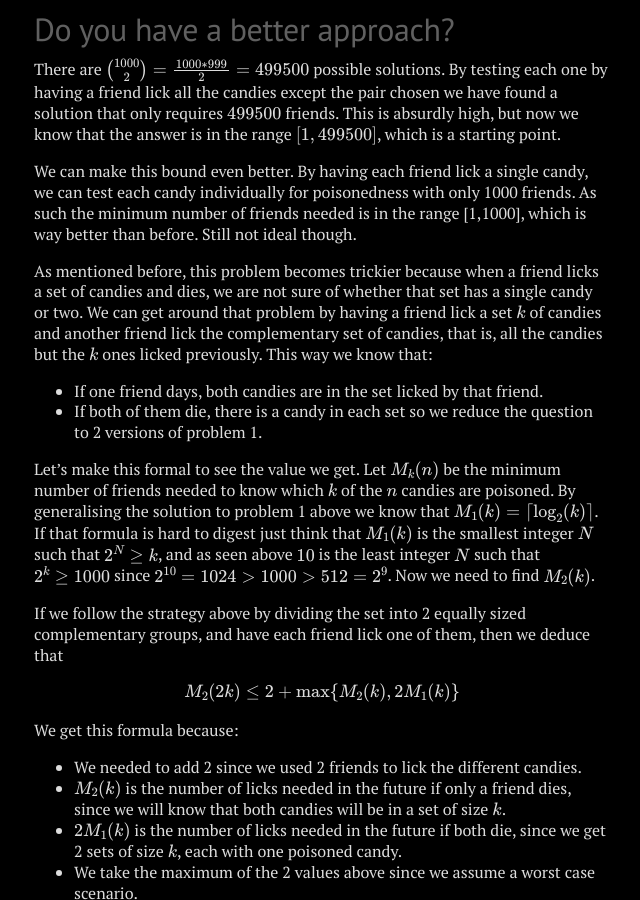
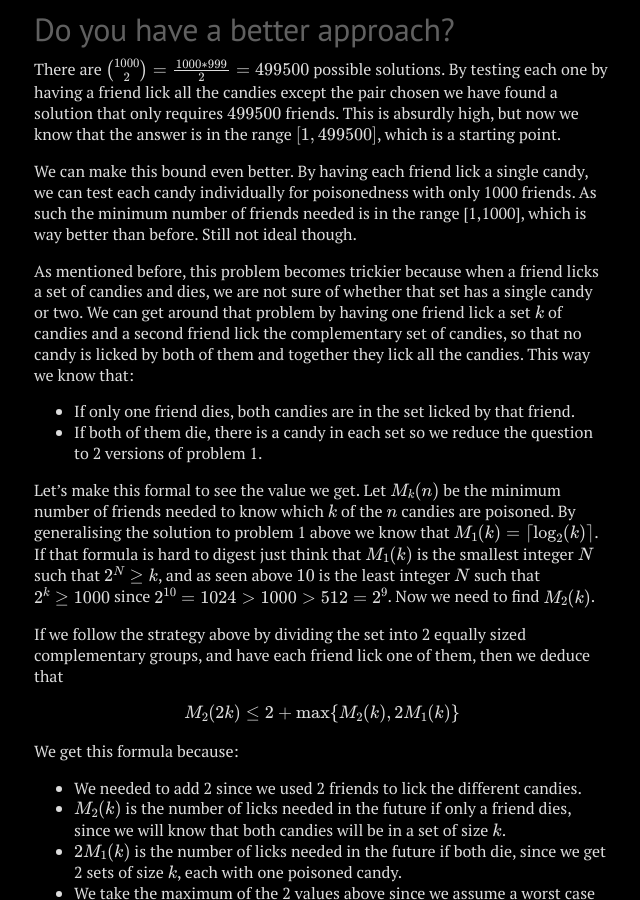
Before and after one commit to migueltorrescosta/migueltorrescosta.github.io, a Jekyll site: the page built from _posts/2018-01-10-Deadly-Candy.md, in a window 1280 px wide and 900 px high, scrolled down 1163 px. Shown: the whole window, without its empty margins (318-958 px from the left). Built offline with Jekyll 4.4.1, drawn with Linux system fonts in a browser that asks for light colours; formulas are drawn with MathJax 3; comment, search, counter and statistics services are not loaded.

Commit message:
Rephrasing

```diff
--- a/_posts/2018-01-10-Deadly-Candy.md
+++ b/_posts/2018-01-10-Deadly-Candy.md
@@ -30,9 +30,9 @@
 
 We can make this bound even better. By having each friend lick a single candy, we can test each candy individually for poisonedness with only 1000 friends. As such the minimum number of friends needed is in the range [1,1000], which is way better than before. Still not ideal though.
 
-As mentioned before, this problem becomes trickier because when a friend licks a set of candies and dies, we are not sure of whether that set has a single candy or two. We can get around that problem by having a friend lick a set $$ k $$ of candies and another friend lick the complementary set of candies, that is, all the candies but the $$ k $$ ones licked previously. This way we know that:
+As mentioned before, this problem becomes trickier because when a friend licks a set of candies and dies, we are not sure of whether that set has a single candy or two. We can get around that problem by having one friend lick a set $$ k $$ of candies and a second friend lick the complementary set of candies, so that no candy is licked by both of them and together they lick all the candies. This way we know that:
 
-* If one friend days, both candies are in the set licked by that friend.
+* If only one friend dies, both candies are in the set licked by that friend.
 * If both of them die, there is a candy in each set so we reduce the question to 2 versions of problem 1.
 
 Let's make this formal to see the value we get. Let $$ M_k(n) $$ be the minimum number of friends needed to know which $$ k $$ of the $$ n $$ candies are poisoned. By generalising the solution to problem 1 above we know that $$ M_1(k) = \lceil \log_2 (k) \rceil $$. If that formula is hard to digest just think that $$ M_1(k) $$ is the smallest integer $$ N $$ such that $$ 2^N \geq k $$, and as seen above $$ 10 $$ is the least integer $$ N $$ such that $$ 2^k \geq 1000 $$ since $$ 2^{10} = 1024 > 1000 > 512 = 2^9 $$. Now we need to find $$ M_2(k) $$.
```
